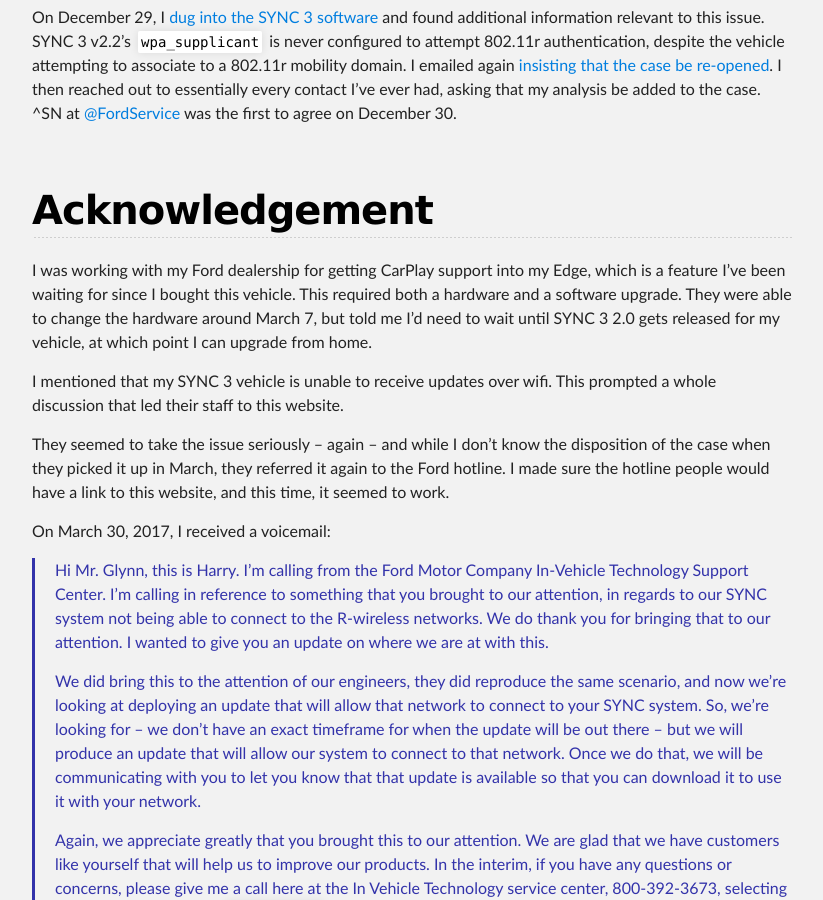
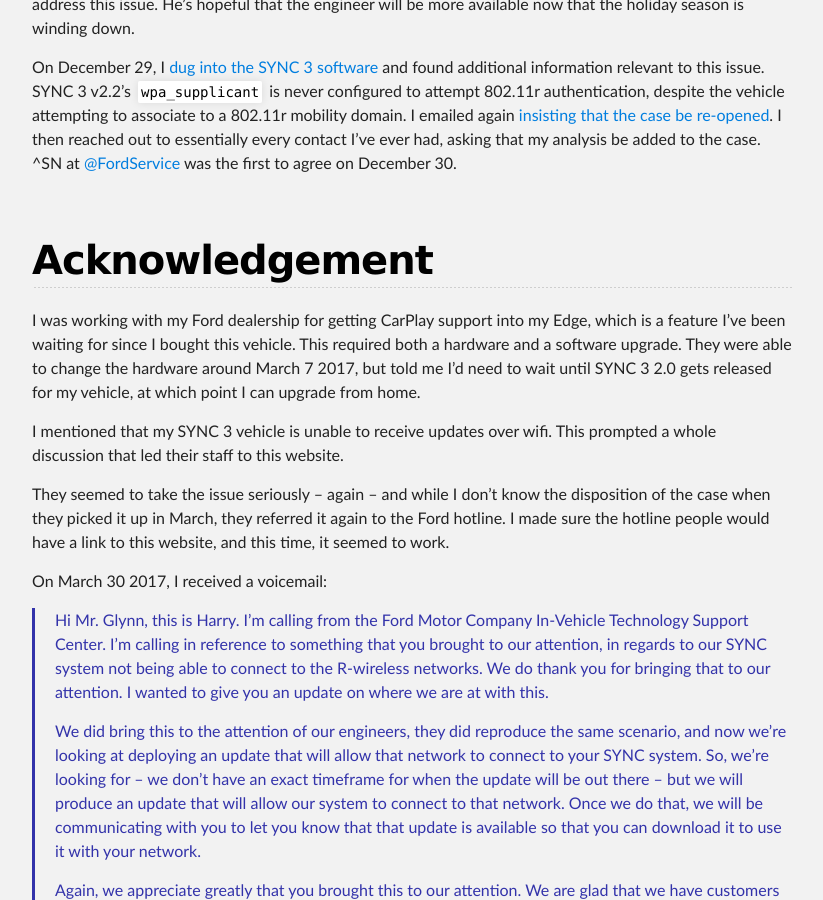
Before and after one commit to willglynn/ford-wifi-is-broken.com, a Jekyll site: the page built from index.md, in a window 1280 px wide and 900 px high, scrolled down 8020 px. Shown: the whole window, without its empty margins (228-1051 px from the left). Built offline with Jekyll 4.4.1, drawn with Linux system fonts in a browser that asks for light colours; our own code applies the rules of GitHub Pages for plain Markdown files; part of the change alters nothing that is shown; some of the changed text lies outside the part shown.

Commit message:
Add years because this is somehow still relevant

```diff
--- a/index.md
+++ b/index.md
@@ -4,7 +4,7 @@ Ford SYNC 3 includes an 802.11b/g/n wifi client, but it is unable to connect to
 
 When SYNC 3 tries to connect to a network that supports 802.11r, it says "I want to use 802.11r" and "I want to use **non-802.11r** security". That's not allowed, so it can't connect.
 
-I know [precisely why](#software-analysis) this happens and all I want is for Ford to fix it. After [quite an ordeal](#progress), Ford has [acknowledged the issue](#acknowledgement) and is working on a fix.
+I know [precisely why](#software-analysis) this happens and all I want is for Ford to fix it. After [quite an ordeal](#progress), Ford [acknowledged the issue](#acknowledgement) in March 2017 and claimed to be working on a fix. As of May 2018 – two years since I first reported the issue – it remains unfixed.
 
 </div>
 
@@ -46,7 +46,7 @@ SYNC 3 must either:
 Resources
 --
 
-I was troubleshooting this on May 4, during which I took two packet captures:
+I was troubleshooting this on May 4 2016, during which I took two packet captures:
 
 * [one with 802.11r enabled](/assets/resources/may_4_80211r_enabled.pcap.gz), where SYNC 3 can't connect, and
 * [another with 802.11r disabled](/assets/resources/may_4_80211r_disabled.pcap.gz), where SYNC 3 can connect.
@@ -64,7 +64,7 @@ Software Analysis
 
 The theory [which I've long advanced](/2016/11/17/email-1479396709.html#theory) is that there's two components inside SYNC 3, one of which is attempting 802.11r when it sends the association request frame, and another of which is not attempting 802.11r when it handles authentication.
 
-Late December, someone [posted SYNC 3's 2.2 update](http://www.2gfusions.net/showthread.php?tid=3881&pid=100870) which finally gave me a chance to find out. That archive contains `HN1T-14G381-LG.tar.gz`, which contains `apps.tar.gz`, which contains a QNX6 filesystem holding some software.
+Late December 2016, someone [posted SYNC 3's 2.2 update](http://www.2gfusions.net/showthread.php?tid=3881&pid=100870) which finally gave me a chance to find out. That archive contains `HN1T-14G381-LG.tar.gz`, which contains `apps.tar.gz`, which contains a QNX6 filesystem holding some software.
 
 This software image offers confirmation of this theory. SYNC 3 uses [the usual `wpa_supplicant`](https://w1.fi/wpa_supplicant/) for its 802.11 authentication exchanges. This program  can support 802.11r, but it must have 802.11r turned on at compile time via `CONFIG_IEEE80211R` and it must be configured at runtime to use `key_mgmt=PSK FT-PSK`. The default `key_mgmt` does not include `FT-PSK`.
 
@@ -126,7 +126,7 @@ On November 30, I brought my vehicle to a dealership per Ford's request, where t
 Denial
 ---
 
-On December 5, [I received an email](/2016/12/05/email-1480967979.html) from the second Regional Customer Service Manager starting with:
+On December 5 2016, [I received an email](/2016/12/05/email-1480967979.html) from the second Regional Customer Service Manager starting with:
 
 > At this time it has been determined that the cause of the concern is the customer’s connection point and not a vehicle failure. There has been no diagnosis and therefore no repair remedy to apply in this case. As I am not a technical resource, I am unable to make any recommendations, but I must inform you that I have exhausted my technical resources and have no other recourse to follow.
 
@@ -204,13 +204,13 @@ On December 29, I [dug into the SYNC 3 software](#software-analysis) and found a
 Acknowledgement
 ===
 
-I was working with my Ford dealership for getting CarPlay support into my Edge, which is a feature I've been waiting for since I bought this vehicle. This required both a hardware and a software upgrade. They were able to change the hardware around March 7, but told me I'd need to wait until SYNC 3 2.0 gets released for my vehicle, at which point I can upgrade from home.
+I was working with my Ford dealership for getting CarPlay support into my Edge, which is a feature I've been waiting for since I bought this vehicle. This required both a hardware and a software upgrade. They were able to change the hardware around March 7 2017, but told me I'd need to wait until SYNC 3 2.0 gets released for my vehicle, at which point I can upgrade from home.
 
 I mentioned that my SYNC 3 vehicle is unable to receive updates over wifi. This prompted a whole discussion that led their staff to this website.
 
 They seemed to take the issue seriously -- again -- and while I don't know the disposition of the case when they picked it up in March, they referred it again to the Ford hotline. I made sure the hotline people would have a link to this website, and this time, it seemed to work.
 
-On March 30, 2017, I received a voicemail:
+On March 30 2017, I received a voicemail:
 
 > Hi Mr. Glynn, this is Harry. I'm calling from the Ford Motor Company In-Vehicle Technology Support Center. I'm calling in reference to something that you brought to our attention, in regards to our SYNC system not being able to connect to the R-wireless networks. We do thank you for bringing that to our attention. I wanted to give you an update on where we are at with this.
 >
```
